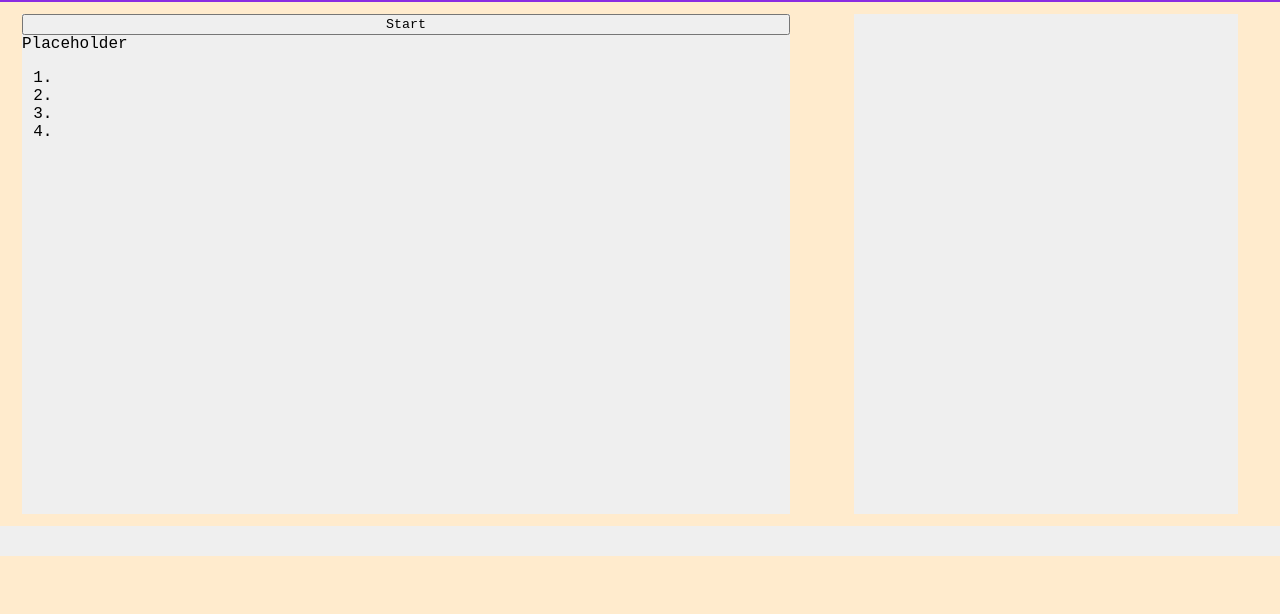
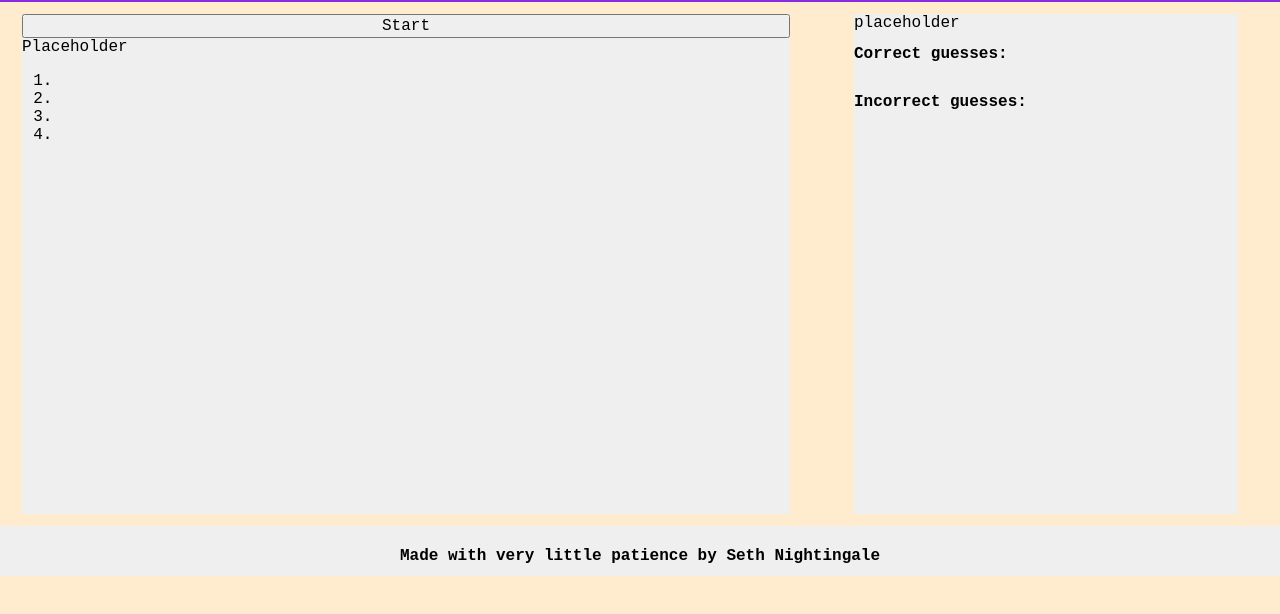
Before and after one commit to cal750/Quiz-Time, a plain HTML site: page Quiz-gameSWN/index.html in a window 1280 px wide. Shown: the part 68-682 px from the top of the page. Drawn offline with Linux system fonts and the light colour scheme.

Commit message:
Tidying up my CSS and HTML
Not onto JavaScript just yet. I also want to add an image to make it look a little less empty.

```diff
--- a/Quiz-gameSWN/assets/css/style.css
+++ b/Quiz-gameSWN/assets/css/style.css
@@ -1,6 +1,7 @@
 * {
     box-sizing: border-box;
     font-family: 'Courier New', Courier, monospace;
+    font-size: 16px;
 }
 
 body {
@@ -31,9 +32,6 @@ h1 {
     text-align: center;
 }
 
-
-
-
 .quiz-box {
     display: flex;
     flex-wrap: wrap;
@@ -44,7 +42,6 @@ h1 {
     justify-content: flex-start;
     border: black;
     background-color: #efefef;
-
 }
 
 .side-box {
@@ -54,17 +51,19 @@ h1 {
     height: 500px;
     margin: 12px;
     flex-direction: column;
-    justify-content: flex-end;
+    justify-content: right;
     border: black;
     background-color: #efefef;
+    text-align: left;
 }
 
 .footer {
     display: flex;
     flex-wrap: wrap;
     width: 100%;
-    height: 30px;
+    height: 50px;
     justify-content: flex-start;
     flex-direction: column;
     background-color: #efefef;
+    text-align: center;
 }
--- a/Quiz-gameSWN/index.html
+++ b/Quiz-gameSWN/index.html
@@ -27,9 +27,15 @@
           </section>
           <br>
           <section class = "side-box">
+            <header class = timer>
+              <span class = "timeLeft">placeholder</span>
+            </header>
+            <h2>Correct guesses:<span class = "correctGuesses"></span></h2>
+            <h3>Incorrect guesses:<span class = "IncorrectGuesses"></span></h3>
           </section>
         <br>
           <section class = "footer">
+            <h4>Made with very little patience by Seth Nightingale</h4>
           </section>
       </main>
     </body>
```
